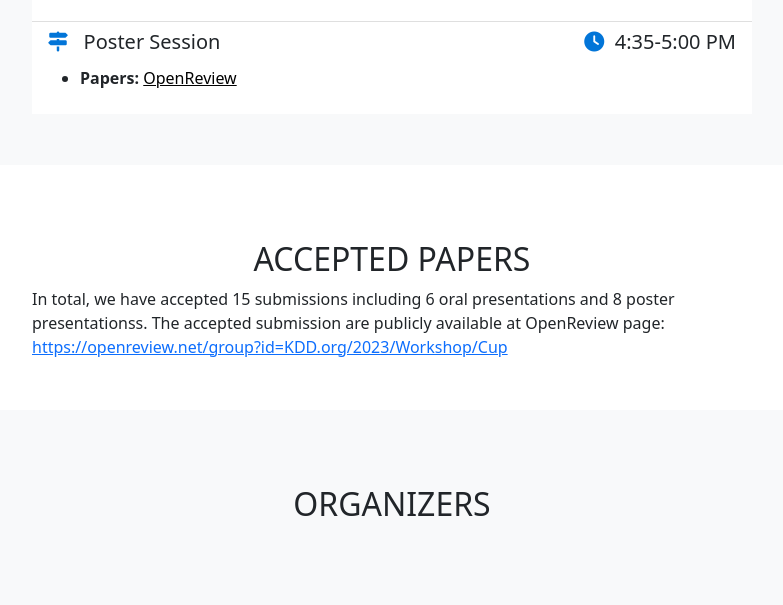
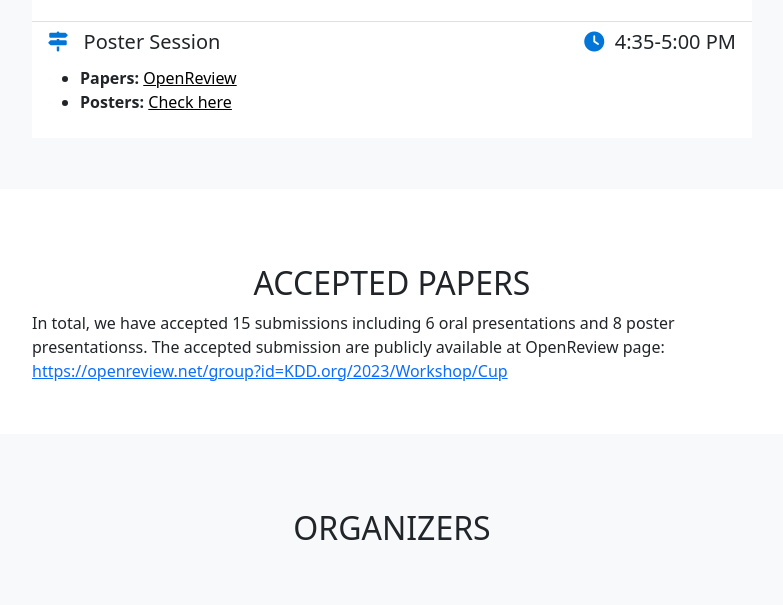
Before and after one commit to kddcup23/kddcup23.github.io, a plain HTML site: page index.html in a window 1280 px wide. Shown: the part 2763-3368 px from the top of the page, without its empty margins (248-1031 px from the left). Drawn offline with nearby package versions, Linux system fonts and the light colour scheme.

Commit message:
add posters

```diff
--- a/index.html
+++ b/index.html
@@ -213,6 +213,8 @@ data and AI markets tailored to the e-commerce domain. These markets will facili
                                   <p class="mb-1">
                                     <ul>
                                       <li><b>Papers:</b> <a href="https://openreview.net/group?id=KDD.org/2023/Workshop/Cup" style="color: black;">OpenReview</a>  </li>
+                                      <li><b>Posters:</b> <a href="https://github.com/kddcup23/kddcup23.github.io/tree/main/posters" style="color: black;">Check here</a>  </li>
+
                                       </li>
                                       <!--
                                         <li>A Stacking and Transfer Learning with Diverse Similarity For Building Multilingual Session-based Recommendation Systems </li>
```
Also changed, not shown: 7 other files.
